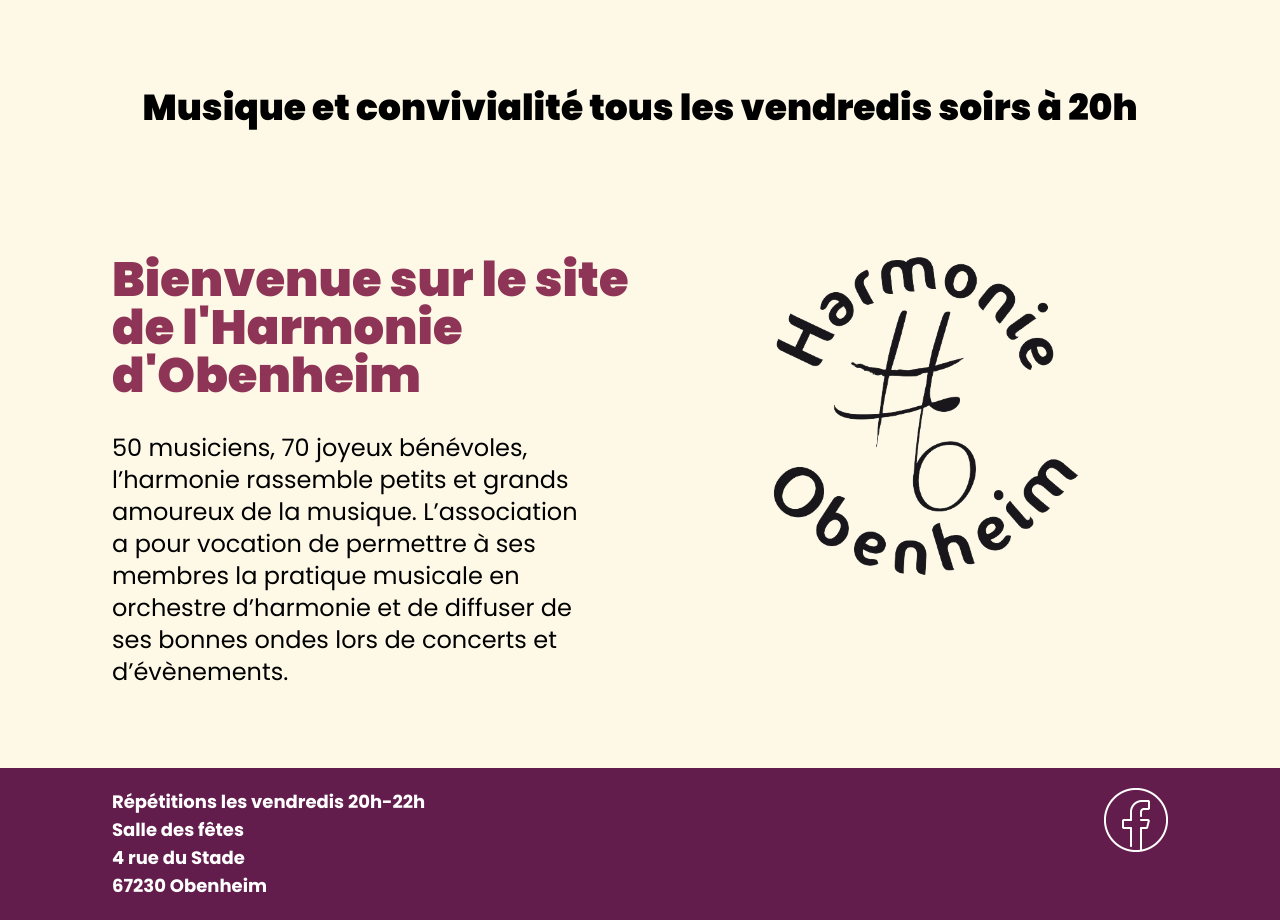
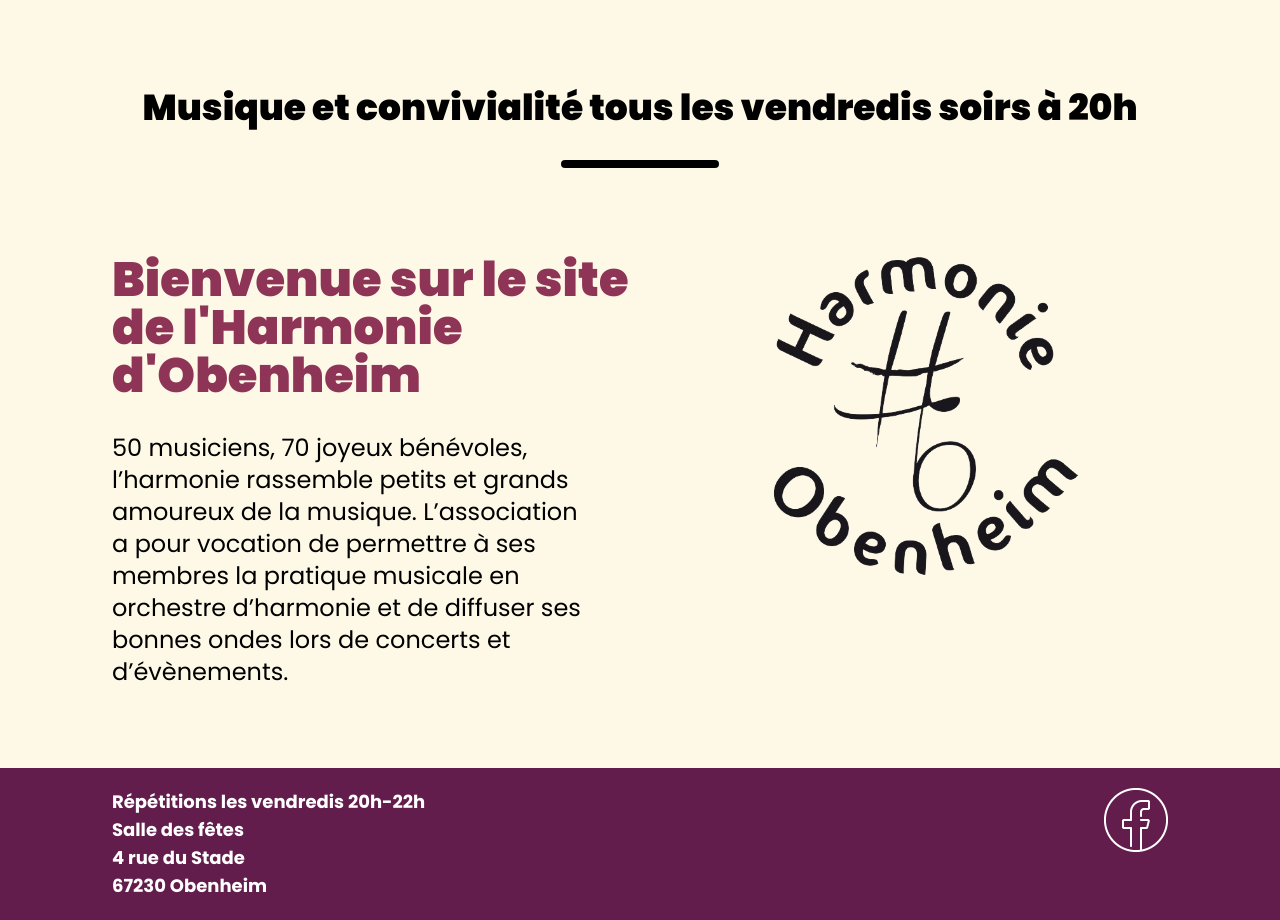
Before and after one commit to An0sis/harmonie, a Django app: page / in a window 1280 px wide. Shown: the part 120-1040 px from the top of the page. Run offline with Django 4.2, Linux system fonts and the light colour scheme; data that the repository does not hold is empty.

Commit message:
small changes

```diff
--- a/home/static/src/output.css
+++ b/home/static/src/output.css
@@ -852,6 +852,11 @@ video {
   background-color: rgb(99 29 76 / var(--tw-bg-opacity));
 }
 
+.bg-black {
+  --tw-bg-opacity: 1;
+  background-color: rgb(0 0 0 / var(--tw-bg-opacity));
+}
+
 .object-contain {
   -o-object-fit: contain;
      object-fit: contain;
--- a/home/templates/events.html
+++ b/home/templates/events.html
@@ -28,7 +28,7 @@
                                     </div>
                                 </div>
                                 <div class="my-6 text-sm lg:text-base">
-                                    <p>{{ event.description }}</p>
+                                    <p>{{ event.intro }}</p>
                                 </div>
                                 <div class="">
                                     <a href="{% url 'event_detail' event.url %}"
@@ -67,7 +67,7 @@
                                         </div>
                                     </div>
                                     <div class="my-6 text-sm lg:text-base">
-                                        <p>{{ event.description }}</p>
+                                        <p>{{ event.intro }}</p>
                                     </div>
                                     <div class="">
                                         <a href="{% url 'event_detail' event.url %}"
--- a/home/templates/home.html
+++ b/home/templates/home.html
@@ -11,7 +11,7 @@
     </div>
     <div class="my-12 mx-8 md:mx-28 flex flex-col items-center text-center justify-center font-black text-2xl lg:text-4xl text-black">
         <p>Musique et convivialité tous les vendredis soirs à 20h</p>
-        <div class="h-2 w-[15%] rounded-full bg-text mt-8"></div>
+        <div class="h-2 w-[15%] rounded-full bg-black mt-8"></div>
     </div>
     <div class="mx-8 md:mx-28 my-[40px] mb-[80px] flex flex-row justify-between items-stretch">
         <div class="w-full text-center md:text-left md:w-1/2 flex flex-col justify-center">
@@ -20,7 +20,7 @@
             <p class="text-lg lg:text-2xl w-full md:w-11/12">50 musiciens, 70 joyeux bénévoles, l’harmonie rassemble petits et
                 grands amoureux de la
                 musique. L’association a pour vocation de permettre à ses membres la pratique musicale en
-                orchestre d’harmonie et de diffuser de ses bonnes ondes lors de concerts et d’évènements.</p>
+                orchestre d’harmonie et de diffuser ses bonnes ondes lors de concerts et d’évènements.</p>
         </div>
         <div class="hidden md:flex w-1/2 justify-center">
             <img src="{% static "big_logo.png" %}" alt="Picture not found" class="max-h-80 object-contain ml-9">
```
